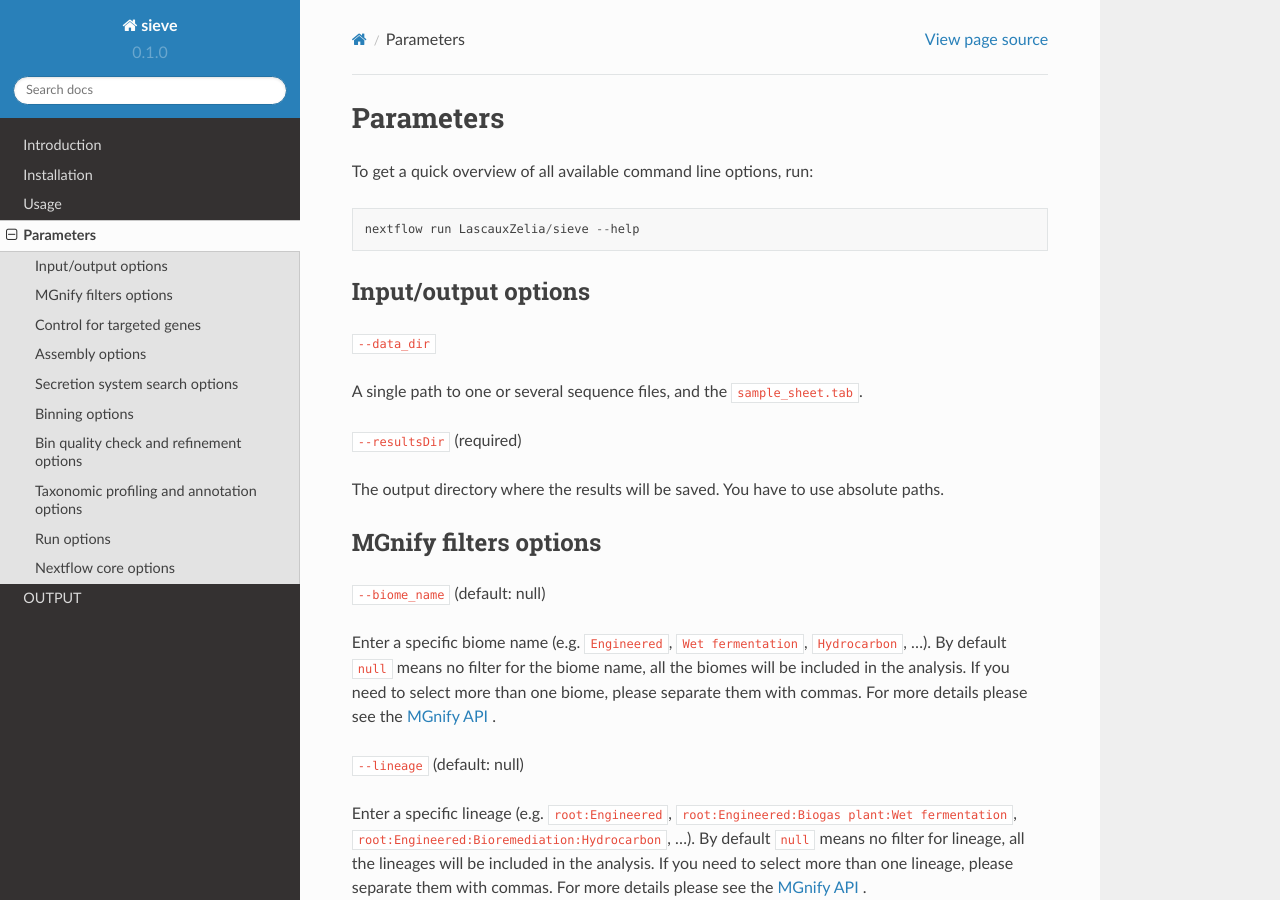
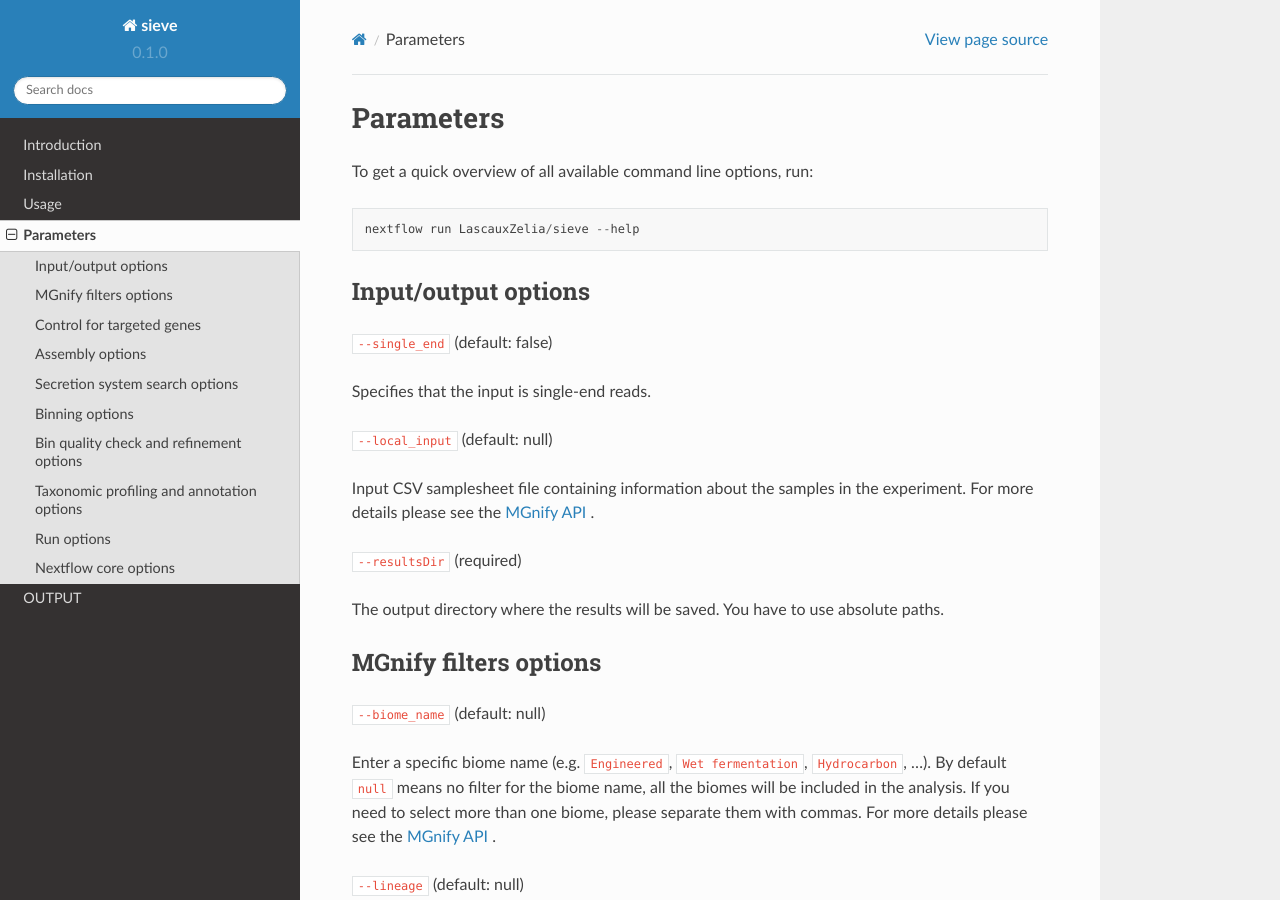
Before and after one commit to matiasWanntorp/sieve-doc, a Sphinx documentation site: the page built from docs/source/parameters.rst, in a window 1280 px wide and 900 px high. Built offline with Sphinx 7.4.7 and the Read the Docs theme 2.0.0, drawn with Linux system fonts in a browser that asks for light colours.

Commit message:
Update parameters.rst

```diff
--- a/docs/source/parameters.rst
+++ b/docs/source/parameters.rst
@@ -8,9 +8,13 @@ To get a quick overview of all available command line options, run::
 Input/output options
 --------------------
 
-``--data_dir``
+``--single_end`` (default: false)
 
-A single path to one or several sequence files, and the ``sample_sheet.tab``.
+Specifies that the input is single-end reads.
+
+``--local_input`` (default: null)
+
+Input CSV samplesheet file containing information about the samples in the experiment. For more details please see the `MGnify API <https://www.ebi.ac.uk/metagenomics/api/v1/biomes>`_ .
 
 ``--resultsDir`` (required)
 
```
Also changed, not shown: other parts of docs/source/parameters.rst (+1 -1 lines).
